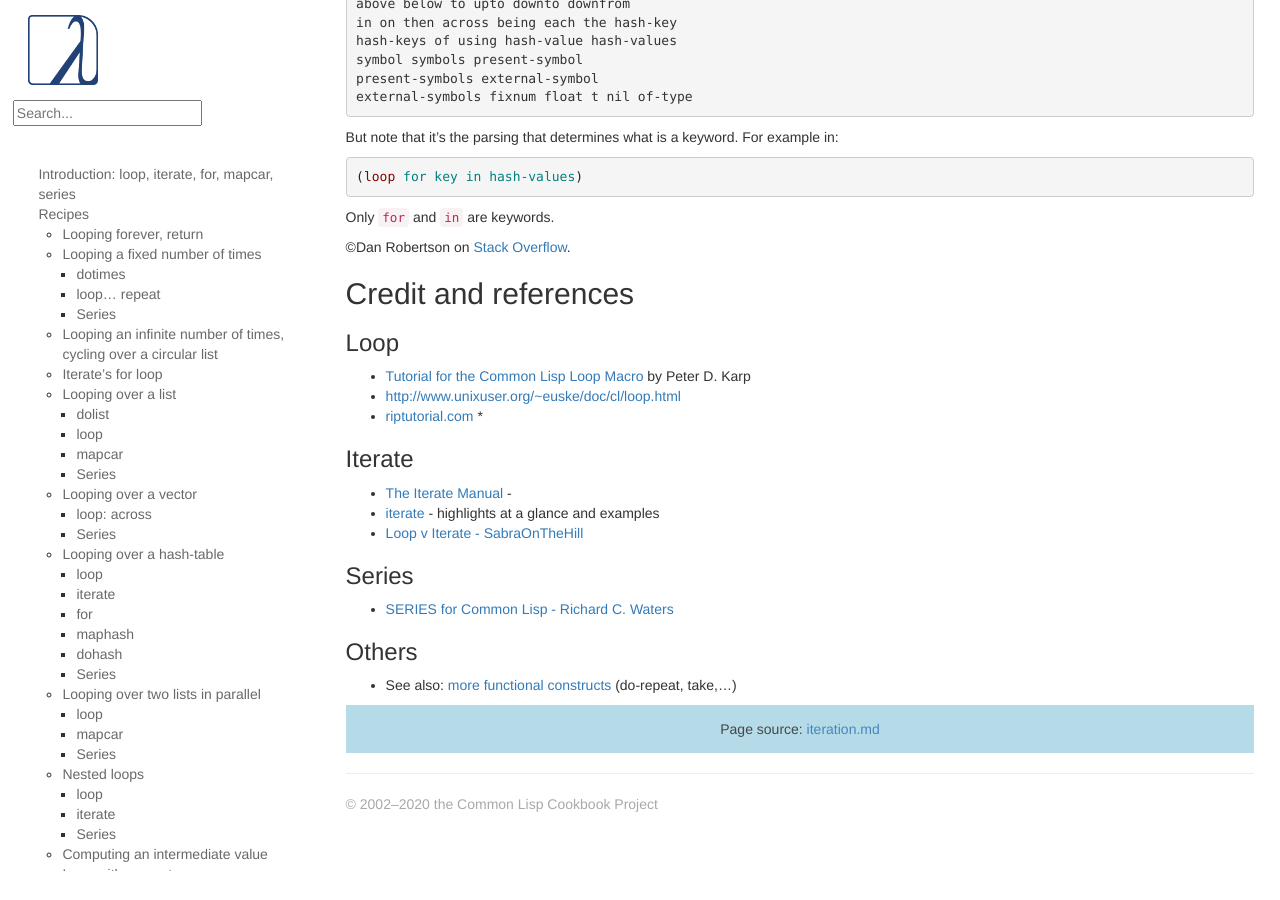
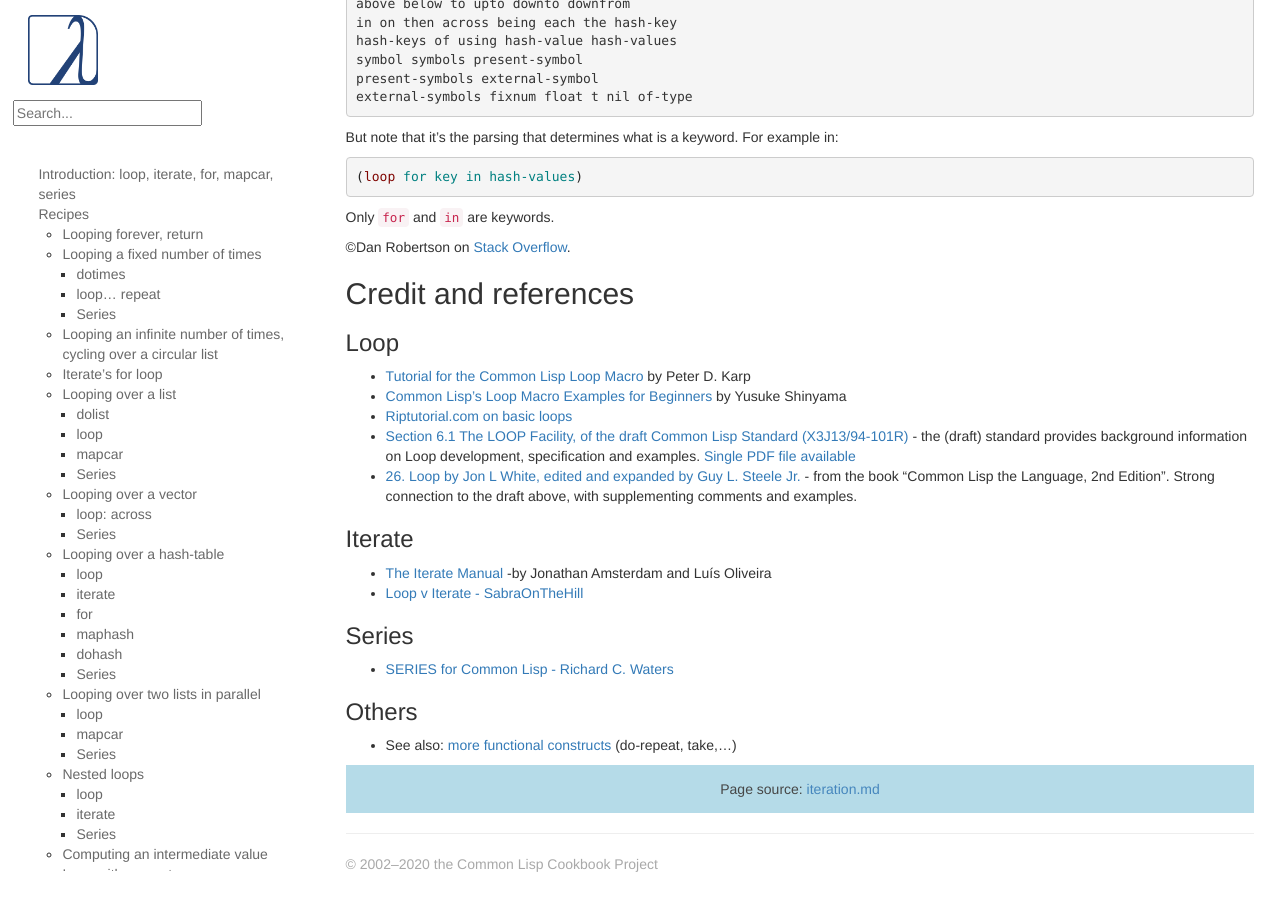
Before and after one commit to LispCookbook/cl-cookbook, a Jekyll site: the page built from iteration.md, in a window 1280 px wide and 900 px high, scrolled down 18810 px. Built offline with Jekyll 4.4.1, drawn with Linux system fonts in a browser that asks for light colours.

Commit message:
Update iteration.md
1. Fixed missing )
2. Updated broken links
3. Removed one dead link and pinged author with request for update
4. Added authors where available
5. Linked to Loop in the CL draft, as it appears the most verbose doc available on it? There is strong correlation with  the Steele book, but in my opinion they compliment each other. Discuss?
6[?]. Am I using the correct / canonical reference for Steele?

```diff
--- a/iteration.md
+++ b/iteration.md
@@ -781,7 +781,7 @@ if it was in a closure:
 ~~~lisp
 (let ((step (random 3)))
    (loop for i from 1 to 10 by (+ 1 step)
-      do (print i))
+      do (print i)))
 ~~~
 
 The step must always be a positive number. If you want to count down, see above.
@@ -1265,15 +1265,15 @@ Only `for` and `in` are keywords.
 
 ### Loop
 
-* [Tutorial for the Common Lisp Loop Macro](http://www.ai.sri.com/~pkarp/loop.html) by Peter D. Karp
-* [http://www.unixuser.org/~euske/doc/cl/loop.html](http://www.unixuser.org/~euske/doc/cl/loop.html)
-* [riptutorial.com](https://riptutorial.com/common-lisp/)
-*
+* [Tutorial for the Common Lisp Loop Macro](http://www.ai.sri.com/pkarp/loop.html) by Peter D. Karp
+* [Common Lisp's Loop Macro Examples for Beginners](http://www.unixuser.org/~euske/doc/cl/loop.html) by Yusuke Shinyama
+* [Riptutorial.com on basic loops ](https://riptutorial.com/common-lisp/topic/2053/basic-loops)
+* [Section 6.1 The LOOP Facility, of the draft Common Lisp Standard (X3J13/94-101R)](https://gitlab.com/vancan1ty/clstandard_build) - the (draft) standard provides background information on Loop development, specification and examples. [Single PDF file available](https://gitlab.com/vancan1ty/clstandard_build/-/blob/master/cl-ansi-standard-draft-w-sidebar.pdf)
+* [26. Loop by Jon L White, edited and expanded by Guy L. Steele Jr.](https://www.cs.cmu.edu/Groups/AI/html/cltl/clm/node235.html) - from the book "Common Lisp the Language, 2nd Edition". Strong connection to the draft above, with supplementing comments and examples.
 
 ### Iterate
 
-* [The Iterate Manual](https://common-lisp.net/project/iterate/doc/index.html) -
-* [iterate](https://digikar99.github.io/cl-iterate-docs/) - highlights at a glance and examples
+* [The Iterate Manual](https://common-lisp.net/project/iterate/doc/index.html) -by Jonathan Amsterdam and Luís Oliveira
 * [Loop v Iterate - SabraOnTheHill](https://sites.google.com/site/sabraonthehill/loop-v-iter)
 
 ### Series
```
